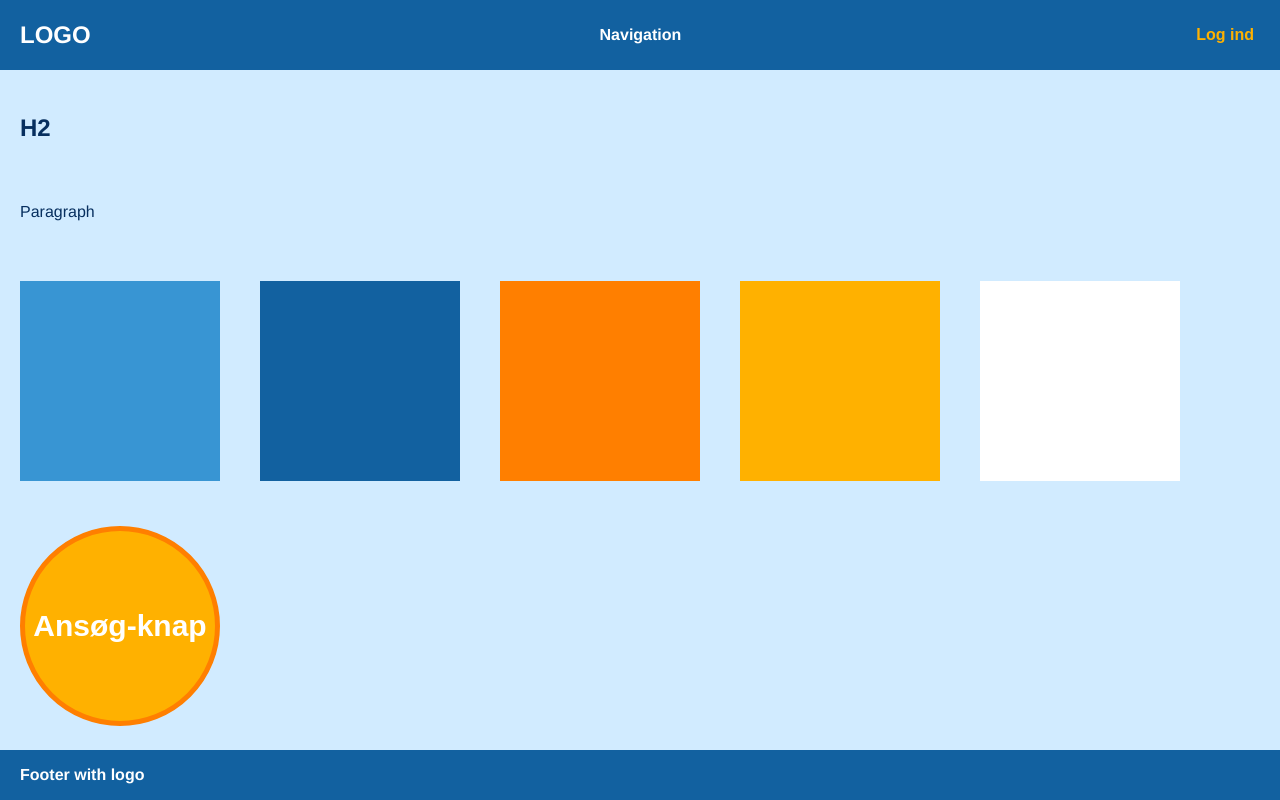
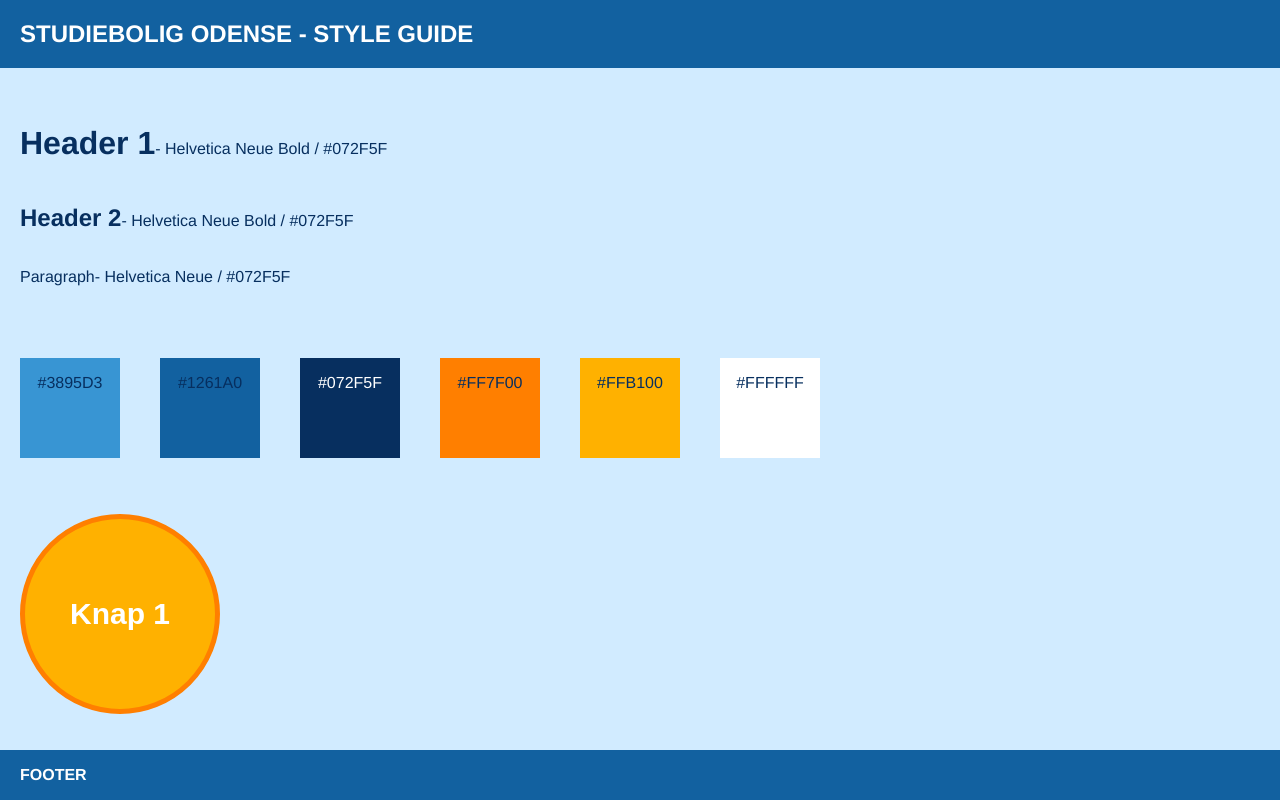
Before and after one commit to bene2510-0756/studiebolig-odense-styleguide, a plain HTML site: page index.html in a window 1280 px wide. Drawn offline with Linux system fonts and the light colour scheme.

Commit message:
Nyt design

```diff
--- a/index.html
+++ b/index.html
@@ -8,27 +8,44 @@
     </head>
     <body>
         <nav>
-            <h1>LOGO</h1>
-            <ul>
-                <li>Navigation</li>
-            </ul>
-            <button class="login">Log ind</button>
+            <h1>STUDIEBOLIG ODENSE - STYLE GUIDE</h1>
         </nav>
-        <h2>H2</h2>
-        <p>Paragraph</p>
+        <main>
+        <div class="text-box">
+            <h1>Header 1</h1>
+            <p>- Helvetica Neue Bold / #072F5F</p>
+        </div>
+        <div class="text-box">
+            <h2>Header 2</h2>
+            <p>- Helvetica Neue Bold / #072F5F</p>
+        </div>
+        <div class="text-box">
+            <p>Paragraph<p>
+            <p>- Helvetica Neue / #072F5F</p>
+        </div>
+    </main>
         <div class="color-box">
         <div class="medium-blue">
+            <p>#3895D3</p>
         </div>
         <div class="dark-blue">
+            <p>#1261A0</p>
+        </div>
+        <div class="darkest-blue">
+            <p>#072F5F</p>
         </div>
         <div class="dark-orange">
+            <p>#FF7F00</p>
         </div>
         <div class="light-orange">
+            <p>#FFB100</p>
         </div>
         <div class="white">
+            <p>#FFFFFF</p>
         </div>
     </div>
-        <button class="apply-button">Ansøg-knap</button>
-        <footer>Footer with logo</footer>
+        <button class="apply-button">Knap 1</button>
+
+        <footer>FOOTER</footer>
     </body>
 </html>
--- a/styles.css
+++ b/styles.css
@@ -71,36 +71,49 @@ footer {
 
 .dark-blue {
     background-color:var(--dark-blue);
-    height: 200px;
-    width: 200px;
+    height: 100px;
+    width: 100px;
     margin: 20px;
+    text-align: center;
 }
 
+.darkest-blue {
+    background-color:var(--darkest-blue);
+    height: 100px;
+    width: 100px;
+    margin: 20px;
+    text-align: center;
+    color: white;
+}
 .medium-blue {
     background-color:var(--medium-blue);
-    height: 200px;
-    width: 200px;
+    height: 100px;
+    width: 100px;
     margin: 20px;
+    text-align: center;
 }
 
 .dark-orange {
     background-color:var(--dark-orange);
-    height: 200px;
-    width: 200px;
+    height: 100px;
+    width: 100px;
     margin: 20px;
+    text-align: center;
 }
 .light-orange {
     background-color:var(--light-orange);
-    height: 200px;
-    width: 200px;
+    height: 100px;
+    width: 100px;
     margin: 20px;
+    text-align: center;
 }
 
 .white {
     background-color:white;
-    height: 200px;
-    width: 200px;
+    height: 100px;
+    width: 100px;
     margin: 20px;
+    text-align: center;
 }
 
 .color-box {
@@ -137,9 +150,13 @@ h1 {
 
 h2 {
     font-weight: bold;
+}
+
+main {
     padding-left: 20px;
 }
 
-p {
-    padding-left: 20px;
+.text-box {
+    display: flex;
+    align-items: baseline;
 }
```
